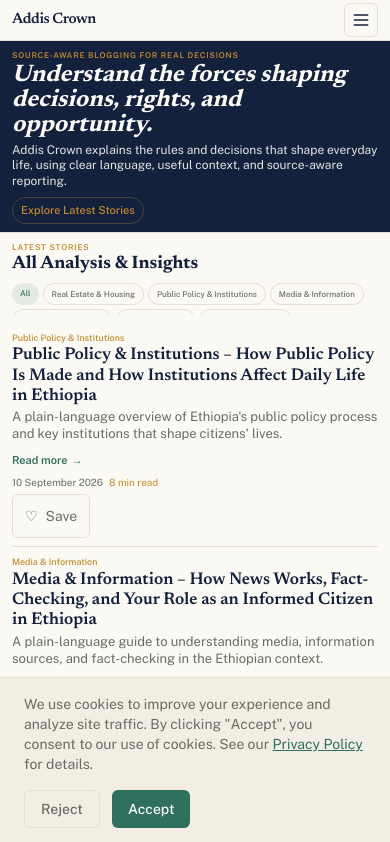
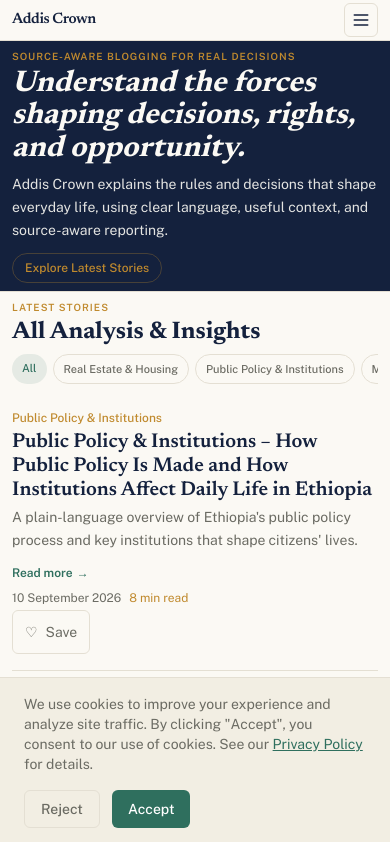
Before and after one commit to jaja44-hub/blog, a Next.js app: page / in a window 390 px wide. Shown: the top 842 px of the page. Built offline with nearby package versions, Linux system fonts and the light colour scheme.

Commit message:
Improve responsive homepage readability

```diff
--- a/app/page.tsx
+++ b/app/page.tsx
@@ -15,20 +15,20 @@
         <section className="bg-ink border-b border-line">
           <div className="mx-auto max-w-7xl px-3 md:px-5 py-2 md:py-3 lg:py-4">
             <div className="max-w-4xl">
-              <p className="text-[8px] md:text-xs lg:text-sm text-ochre font-semibold uppercase tracking-widest mb-0.5 md:mb-1">
+              <p className="text-[10px] md:text-xs lg:text-sm text-ochre font-semibold uppercase tracking-widest mb-1 md:mb-1.5">
                 Source-aware blogging for real decisions
               </p>
-              <h1 className="font-display text-[24px] md:text-[32px] lg:text-[40px] xl:text-[48px] font-bold italic text-parchment leading-[1.05] md:leading-[1.08] lg:leading-[1.05] mb-1 md:mb-1.5 lg:mb-2">
+              <h1 className="font-display text-[30px] md:text-[34px] lg:text-[40px] xl:text-[48px] font-bold italic text-parchment leading-[1.08] md:leading-[1.08] lg:leading-[1.05] mb-2 md:mb-1.5 lg:mb-2">
                 Understand the forces shaping decisions, rights, and opportunity.
               </h1>
-              <p className="text-parchment/90 text-[12px] md:text-sm lg:text-base leading-[1.3] md:leading-relaxed lg:leading-relaxed mb-2 md:mb-2.5 lg:mb-3 max-w-2xl">
+              <p className="text-parchment/90 text-sm md:text-sm lg:text-base leading-relaxed mb-3 md:mb-2.5 lg:mb-3 max-w-2xl">
                 Addis Crown explains the rules and decisions that shape everyday life,
                 using clear language, useful context, and source-aware reporting.
               </p>
               <div className="flex flex-wrap gap-1 md:gap-1.5 lg:gap-2">
                 <Link
                   href="/latest"
-                  className="text-ochre font-medium hover:text-white inline-block py-1 md:py-1.5 lg:py-2 px-2 md:px-3 lg:px-4 rounded-full border border-ochre/30 hover:border-ochre hover:bg-ochre/20 transition-colors text-[11px] md:text-sm lg:text-base"
+                  className="text-ochre font-medium hover:text-white inline-block py-1.5 md:py-1.5 lg:py-2 px-3 md:px-3 lg:px-4 rounded-full border border-ochre/30 hover:border-ochre hover:bg-ochre/20 transition-colors text-xs md:text-sm lg:text-base"
                 >
                   Explore Latest Stories
                 </Link>
@@ -39,17 +39,17 @@
 
         <section className="mx-auto max-w-7xl px-3 md:px-5 py-2 md:py-3 lg:py-4">
           <div className="mb-2 md:mb-3 lg:mb-4">
-            <p className="text-[8px] md:text-xs lg:text-sm text-ochre font-semibold uppercase tracking-widest mb-0.5 md:mb-1">
+            <p className="text-[10px] md:text-xs lg:text-sm text-ochre font-semibold uppercase tracking-widest mb-1 md:mb-1">
               Latest Stories
             </p>
-            <h2 className="font-display text-[18px] md:text-[24px] lg:text-[28px] xl:text-[36px] font-bold text-ink leading-[1.1] md:leading-tight lg:leading-tight">
+            <h2 className="font-display text-[24px] md:text-[26px] lg:text-[28px] xl:text-[36px] font-bold text-ink leading-[1.1] md:leading-tight lg:leading-tight">
               All Analysis & Insights
             </h2>
           </div>
-          <nav className="flex flex-wrap gap-1 md:gap-1.5 lg:gap-2 mb-2 md:mb-3 lg:mb-4 overflow-x-auto pb-1 md:pb-0 max-h-8" aria-label="Category filters">
+          <nav className="flex flex-nowrap md:flex-wrap gap-1.5 md:gap-1.5 lg:gap-2 mb-3 md:mb-3 lg:mb-4 overflow-x-auto md:overflow-visible pb-1.5 md:pb-0" aria-label="Category filters">
             <Link
               href="/"
-              className="px-2 py-1 text-[8px] md:text-xs lg:text-sm font-medium text-teal bg-teal/10 rounded-full hover:bg-teal/20 transition-colors whitespace-nowrap"
+              className="px-2.5 py-1.5 text-[11px] md:text-xs lg:text-sm font-medium text-teal bg-teal/10 rounded-full hover:bg-teal/20 transition-colors whitespace-nowrap"
             >
               All
             </Link>
@@ -57,7 +57,7 @@
               <Link
                 key={category}
                 href={`/category/${category}`}
-                className="px-2 py-1 text-[8px] md:text-xs lg:text-sm font-medium text-stone border border-line rounded-full hover:border-teal hover:text-teal transition-colors whitespace-nowrap"
+                className="px-2.5 py-1.5 text-[11px] md:text-xs lg:text-sm font-medium text-stone border border-line rounded-full hover:border-teal hover:text-teal transition-colors whitespace-nowrap"
               >
                 {categoryLabel(category)}
               </Link>
--- a/components/PostCard.tsx
+++ b/components/PostCard.tsx
@@ -5,18 +5,18 @@
 
 export default function PostCard({ post }: { post: PostMeta }) {
   return (
-    <article className="border-b border-line py-2 md:py-3 lg:py-5 first:pt-0">
-      <p className="text-[9px] md:text-xs text-ochre font-medium mb-0.5 md:mb-1">
+    <article className="border-b border-line py-4 md:py-4 lg:py-5 first:pt-0">
+      <p className="text-xs md:text-xs text-ochre font-medium mb-1 md:mb-1">
         {categoryLabel(post.category)}
       </p>
-      <h2 className="font-display text-[17px] md:text-xl lg:text-2xl font-semibold text-ink mb-0.5 md:mb-1 lg:mb-1.5 leading-[1.2] md:leading-[1.25] lg:leading-snug">
+      <h2 className="font-display text-xl md:text-xl lg:text-2xl font-semibold text-ink mb-1 md:mb-1 lg:mb-1.5 leading-[1.2] md:leading-[1.25] lg:leading-snug">
         <Link href={`/posts/${post.slug}`} className="hover:text-teal transition-colors">
           {post.title}
         </Link>
       </h2>
-      <p className="text-stone leading-[1.3] md:leading-relaxed lg:leading-relaxed mb-1 md:mb-1.5 lg:mb-2 text-[13px] md:text-sm lg:text-base line-clamp-2">{post.description}</p>
-      <Link href={`/posts/${post.slug}`} className="inline-flex text-[11px] md:text-sm font-semibold text-teal hover:text-tealDeep">Read more <span aria-hidden="true" className="ml-1">→</span></Link>
-      <div className="flex items-center gap-1.5 md:gap-2 lg:gap-3 text-[10px] md:text-xs text-stone mt-1 md:mt-1.5 lg:mt-2">
+      <p className="text-stone leading-relaxed mb-2 md:mb-1.5 lg:mb-2 text-sm md:text-sm lg:text-base line-clamp-2">{post.description}</p>
+      <Link href={`/posts/${post.slug}`} className="inline-flex text-xs md:text-sm font-semibold text-teal hover:text-tealDeep">Read more <span aria-hidden="true" className="ml-1">→</span></Link>
+      <div className="flex items-center gap-2 md:gap-2 lg:gap-3 text-xs md:text-xs text-stone mt-1.5 md:mt-1.5 lg:mt-2">
         <time dateTime={post.date}>
           {new Date(post.date).toLocaleDateString("en-GB", {
             day: "numeric",
```
